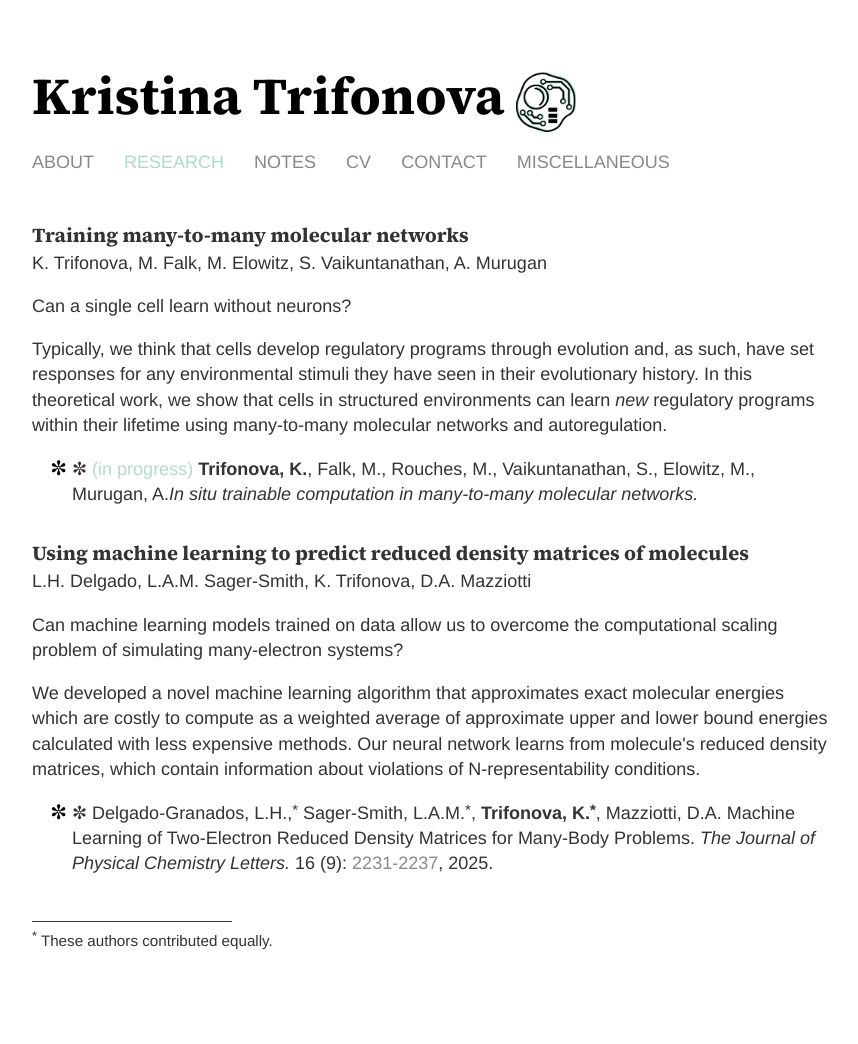
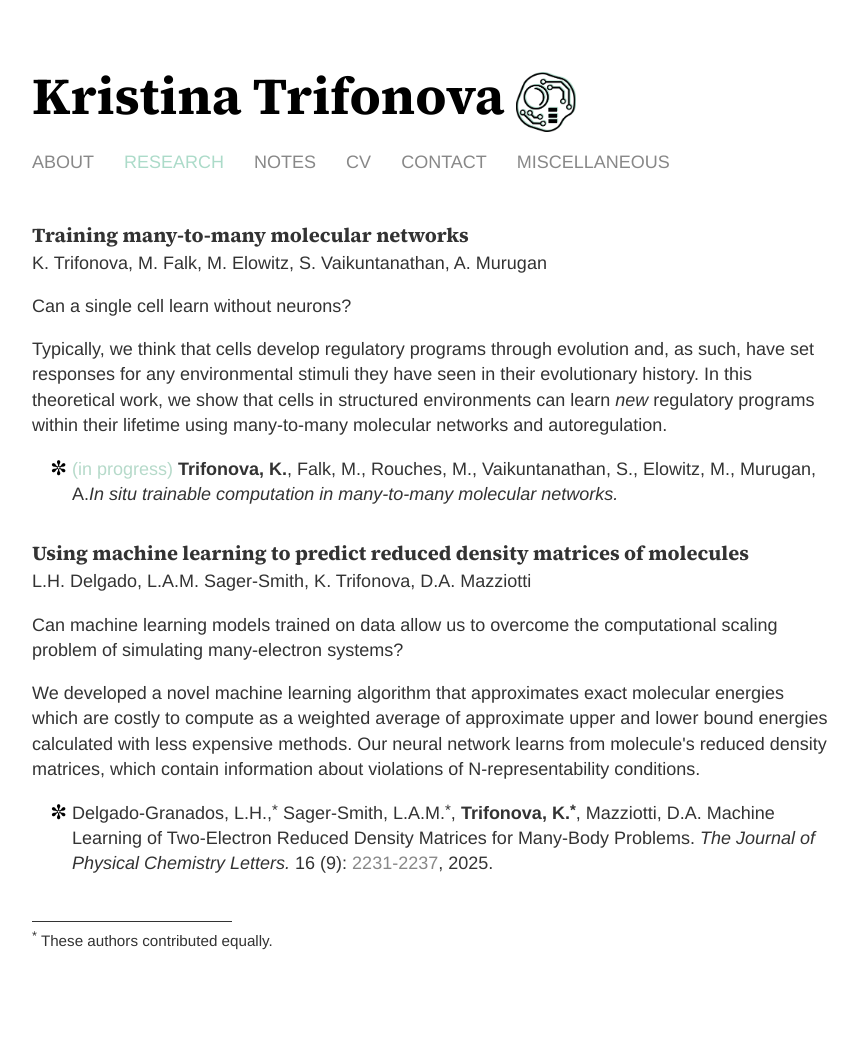
Before and after one commit to k-trifonova/k-trifonova.github.io, a Jekyll site: the page built from research/index.html, in a window 1280 px wide. Shown: the whole page, without its empty margins (208-1066 px from the left). Built offline with Jekyll 4.4.1, drawn with Linux system fonts in a browser that asks for light colours.

Commit message:
updated bullets

```diff
--- a/research/index.html
+++ b/research/index.html
@@ -18,8 +18,8 @@
 			<p>K. Trifonova, M. Falk, M. Elowitz, S. Vaikuntanathan, A. Murugan</p>
 			<p>Can a single cell learn without neurons? </p>
 			<p>Typically, we think that cells develop regulatory programs through evolution and, as such, have set responses for any environmental stimuli they have seen in their evolutionary history. In this theoretical work, we show that cells in structured environments can learn <em>new</em> regulatory programs within their lifetime using many-to-many molecular networks and autoregulation.</p>
-			<ul style="list-style-type: none;">
-				<li> <p>✼ <span style="color: #b6daca;">(in progress)</span> <strong>Trifonova, K.</strong>, Falk, M., Rouches, M., Vaikuntanathan, S., Elowitz, M., Murugan, A.<em>In situ trainable computation in many-to-many molecular networks.</em> </p></li>
+			<ul class="custom-bullets">
+				<li> <p><span style="color: #b6daca;">(in progress)</span> <strong>Trifonova, K.</strong>, Falk, M., Rouches, M., Vaikuntanathan, S., Elowitz, M., Murugan, A.<em>In situ trainable computation in many-to-many molecular networks.</em> </p></li>
 			</ul>
 		<br>
 
@@ -27,8 +27,8 @@
 			<p>L.H. Delgado, L.A.M. Sager-Smith, K. Trifonova, D.A. Mazziotti</p>
 			<p>Can machine learning models trained on data allow us to overcome the computational scaling problem of simulating many-electron systems? </p>
 			<p>We developed a novel machine learning algorithm that approximates exact molecular energies which are costly to compute as a weighted average of approximate upper and lower bound energies calculated with less expensive methods. Our neural network learns from molecule's reduced density matrices, which contain information about violations of N-representability conditions.</p>
-			<ul style="list-style-type: none;">
-				<li> <p>✼ Delgado-Granados, L.H.,<sup>*</sup> Sager-Smith, L.A.M.<sup>*</sup>, <strong>Trifonova, K.<sup>*</sup></strong>, Mazziotti, D.A. Machine Learning of Two-Electron Reduced Density Matrices for Many-Body Problems. <em>The Journal of Physical Chemistry Letters.</em> 16 (9): <a href="https://pubs.acs.org/doi/full/10.1021/acs.jpclett.4c03366" target="_blank">2231-2237</a>, 2025. </p></li>
+			<ul class="custom-bullets">
+				<li> <p>Delgado-Granados, L.H.,<sup>*</sup> Sager-Smith, L.A.M.<sup>*</sup>, <strong>Trifonova, K.<sup>*</sup></strong>, Mazziotti, D.A. Machine Learning of Two-Electron Reduced Density Matrices for Many-Body Problems. <em>The Journal of Physical Chemistry Letters.</em> 16 (9): <a href="https://pubs.acs.org/doi/full/10.1021/acs.jpclett.4c03366" target="_blank">2231-2237</a>, 2025. </p></li>
 			</ul>
 		<br>
 			<hr style="width:25%" align="left">
```
